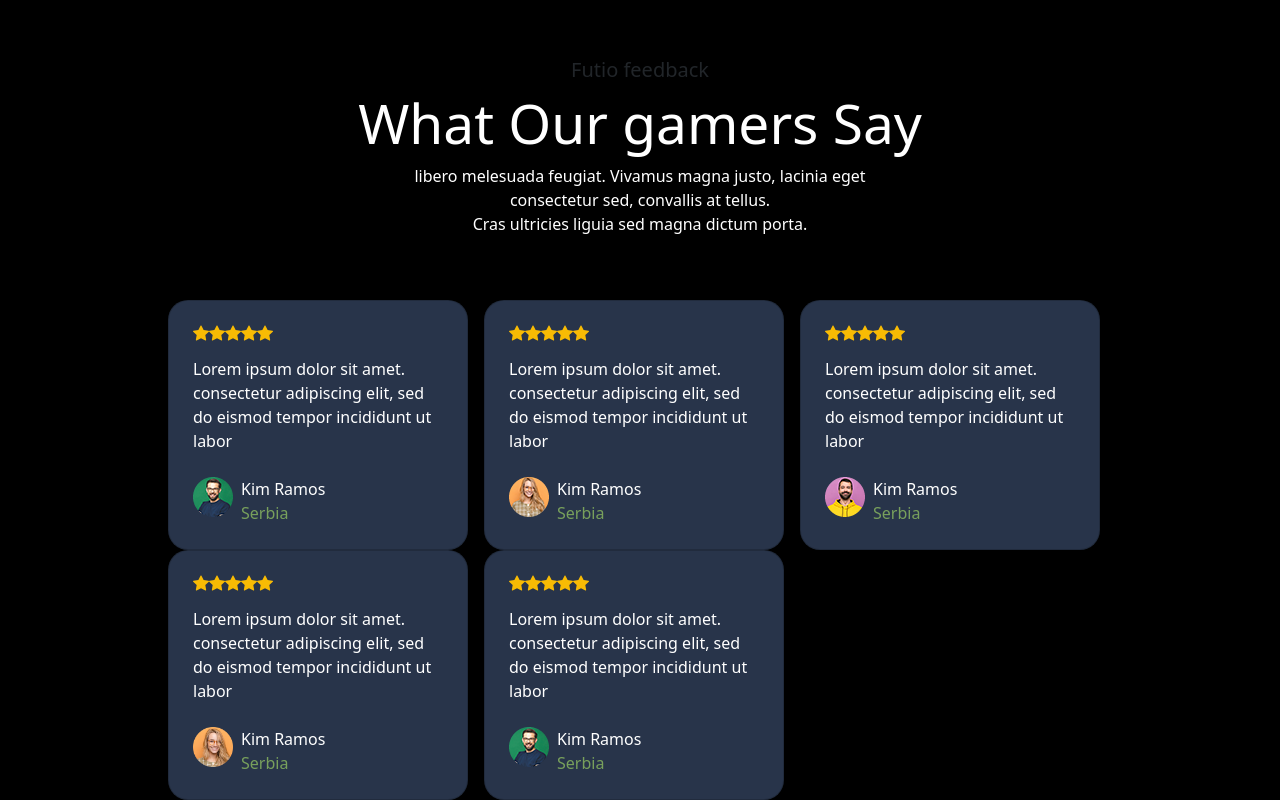
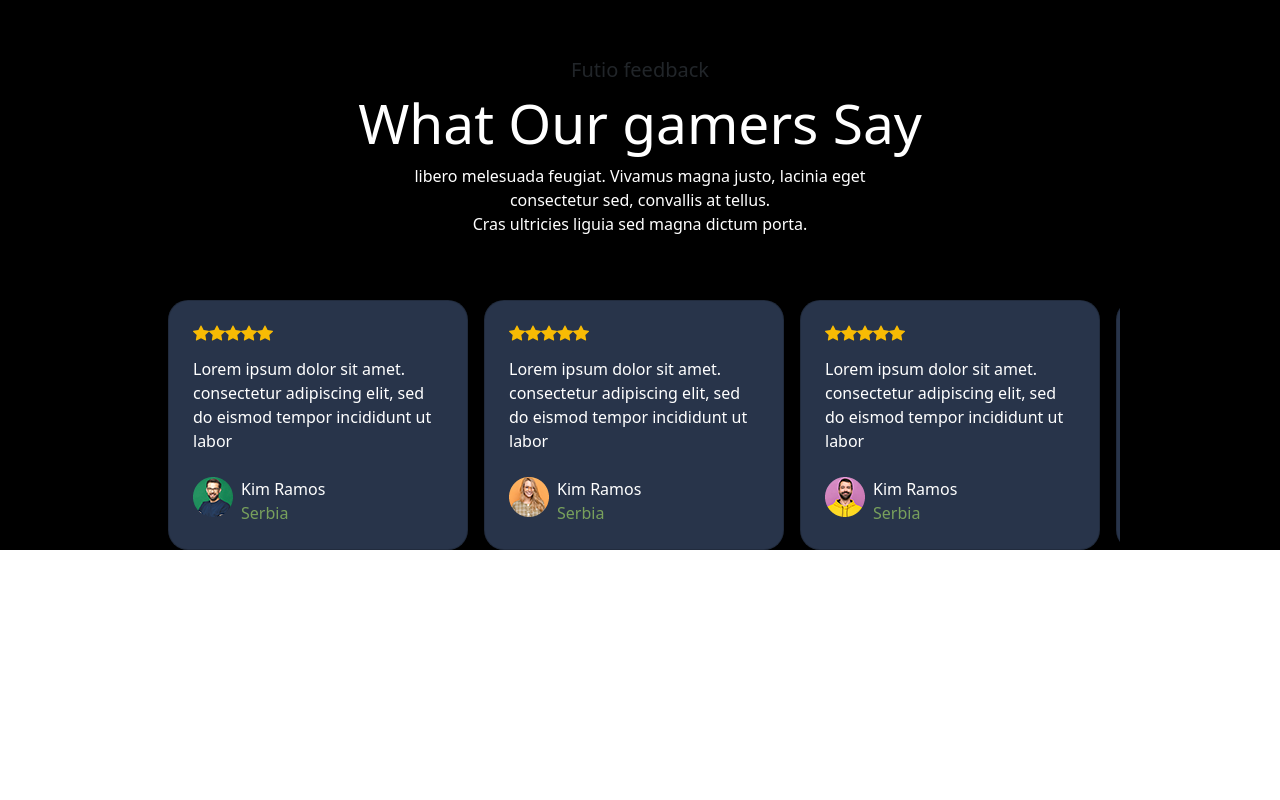
Before and after one commit to RiccardoVoltolina/proj-html-vuejs, a Vue app: page / in a window 1280 px wide. Shown: the part 3859-4659 px from the top of the page. After the commit the page ends 4409 px from the top, so only its background shows below. Built offline with nearby package versions, Linux system fonts and the light colour scheme; what lord-icon-element would draw is missing.

Commit message:
add overflow with hidden scrollbar on gamers say section

```diff
--- a/src/components/AppMain.vue
+++ b/src/components/AppMain.vue
@@ -236,11 +236,9 @@ export default {
                 </p>
             </div>
             <div class="container w-75">
-                <div class="row">
+                <div class="row flex-nowrap user_reviews_container">
                     <GamersSayCard v-for="userReview in userReviews" :reviewData="userReview" />
-
                 </div>
-
             </div>
         </section>
     </main>
@@ -342,4 +340,11 @@ h2 {
 
 
 /* gamers say section */
+
+.user_reviews_container {
+    overflow-x: scroll;
+}
+.user_reviews_container::-webkit-scrollbar {
+    display: none;
+}
 </style>
```
